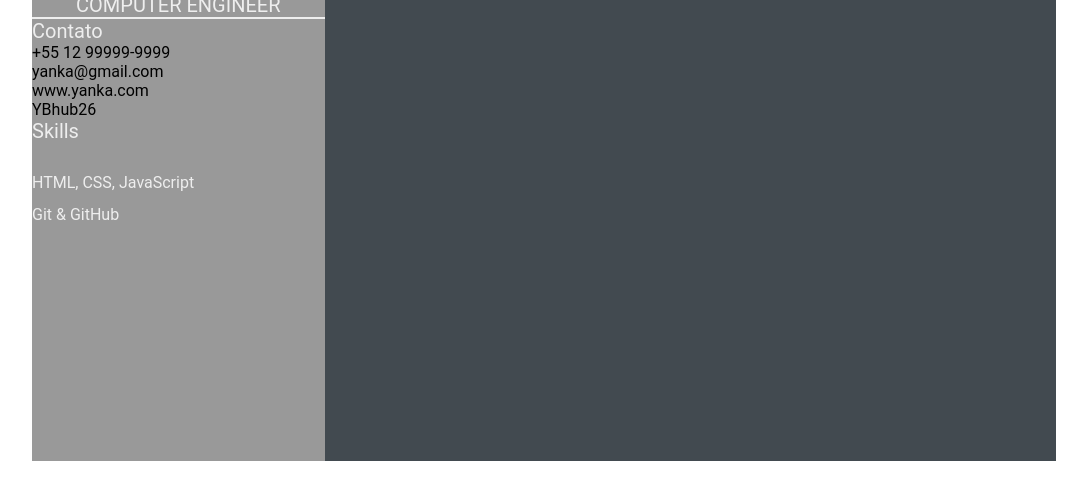
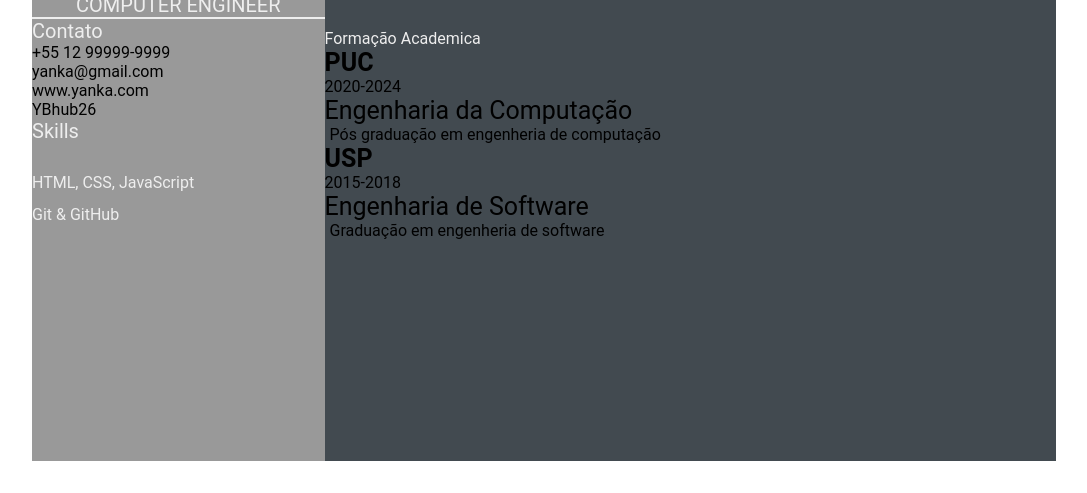
Before and after one commit to YBhub26/YBhub26.github.io, a plain HTML site: page index.html in a window 1280 px wide. Shown: the part 371-864 px from the top of the page, without its empty margins (96-1183 px from the left). Drawn offline with Linux system fonts and the light colour scheme.

Commit message:
feature: updated index.html and updated style.css (#5)
Co-authored-by: Yanka <yankabpsantos@gmail.com>

```diff
--- a/index.html
+++ b/index.html
@@ -88,6 +88,31 @@
                     </div>
                 </div>
             </section>
+            <section class="education gap">
+                <div class="right-title">Formação Academica</div>
+                <div class="education-contants">
+                    <div class="education-left">
+                        <p class="education-school-name">PUC</p>
+                        <p class="education-time-period">2020-2024</p>
+                    </div>
+                    <div class="education-right">
+                        <p class="education-subject">Engenharia da Computação</p>
+                        <p class="education-desc">
+                            Pós graduação em engenheria de computação
+                        </p>
+                    </div>
+                    <div class="education-left">
+                        <p class="education-school-name">USP</p>
+                        <p class="education-time-period">2015-2018</p>
+                    </div>
+                    <div class="education-right">
+                        <p class="education-subject">Engenharia de Software</p>
+                        <p class="education-desc">
+                            Graduação em engenheria de software
+                        </p>
+                    </div>
+                </div>
+            </section>
         </section>
     </main>
 </body>
--- a/style.css
+++ b/style.css
@@ -104,7 +104,6 @@
     color: #eeeeee;
 }
 
-/*indentificação de experiência*/
 .experience-contents,
 .education-contents,
 .awards-contents {
```
